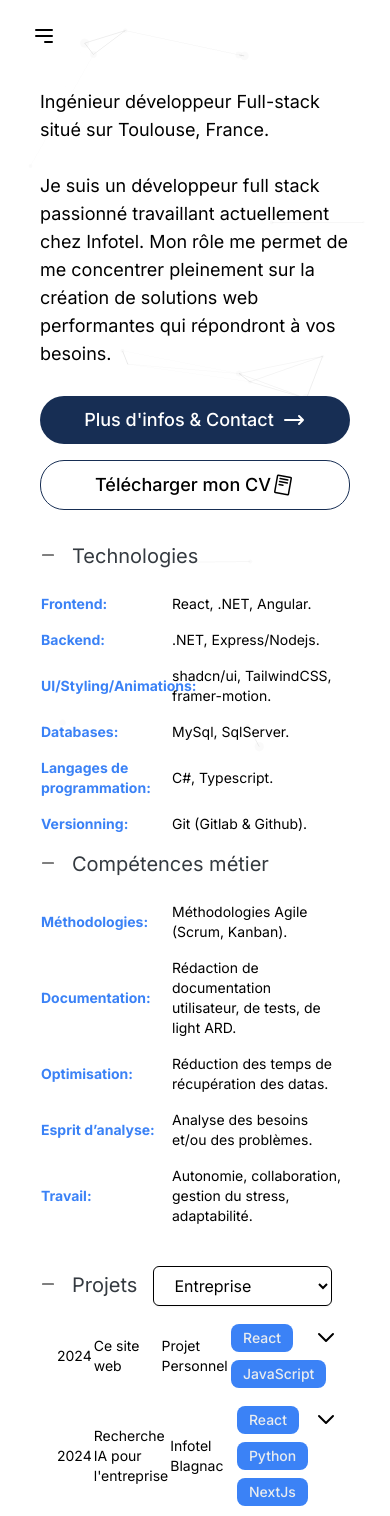
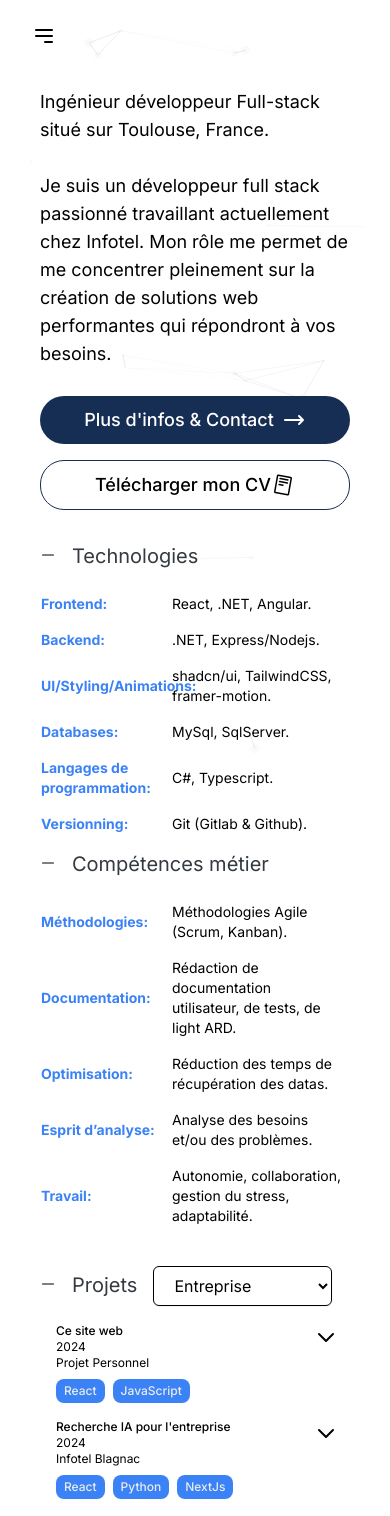
Before and after one commit to ThomasC317/websiteV2, a Next.js app: page /work in a window 390 px wide. Shown: the top 1516 px of the page. Built offline with nearby package versions, Linux system fonts and the light colour scheme.

Commit message:
making work card responsive

```diff
--- a/app/work/page.tsx
+++ b/app/work/page.tsx
@@ -405,12 +405,9 @@ const Experiences = () => {
                   </select>
                 </div>
               </div>
-              <div className="w-full">
+              <div className="container">
       {projects.map((project, index) => {
-                  if (
-                    project.company !== selectedCompany &&
-                    selectedCompany !== "All"
-                  ) {
+        if (project.company !== selectedCompany && selectedCompany !== "All") {
           return null;
         }
 
@@ -419,39 +416,35 @@ const Experiences = () => {
         return (
           <div
             key={index}
-                      className={`bg-hover-transition px-4 py-2 ${
-                        isExpanded ? "border-b" : ""
+            className={`bg-hover-transition px-4 py-2 ${isExpanded ? "border-b" : ""
               } border-color-lightgray cursor-pointer relative`}
             onClick={() => handleToggle(index)}
           >
             <div className="relative">
-                        <table className="w-full">
-                          <tbody>
-                            <tr>
-                              <td className="w-1/16 text-sm xl:text-lg">
+              <div className="block sm:table w-full">
+                <div className="block sm:table-row">
+                  <div className="block sm:table-cell sm:w-1/4 text-xs sm:text-sm lg:text-lg font-medium">
+                    {project.title}
+                  </div>
+                  <div className="block sm:table-cell sm:w-1/16 text-xs sm:text-sm lg:text-lg">
                     {project.finishYear}
-                              </td>
-                              <td className="w-1/4 text-sm xl:text-lg">
-                                {project.title}
-                              </td>
-                              <td className="w-1/4 text-sm xl:text-lg">
+                  </div>
+                  <div className="block sm:table-cell sm:w-1/4 text-xs sm:text-sm lg:text-lg">
                     {project.company}
-                              </td>
-                              <td colSpan={3} className="mt-2 w-3/8">
-                                <div className="flex gap-2 flex-wrap">
+                  </div>
+                  <div className="block sm:table-cell sm:w-3/8 mt-2 sm:mt-0">
+                    <div className="flex flex-wrap gap-2">
                       {project.tags.map((tech, techIndex) => (
                         <span
                           key={techIndex}
-                                      className="bg-azure-radiance-500 px-3 py-1 rounded-lg text-sm xl:text-lg font-medium text-gray-200"
+                          className="bg-azure-radiance-500 px-2 py-1 rounded-lg text-xs sm:text-sm lg:text-lg font-medium text-gray-200"
                         >
                           {tech}
                         </span>
                       ))}
                     </div>
-                              </td>
-                            </tr>
-                          </tbody>
-                        </table>
+                  </div>
+                </div>
                 <CSSTransition
                   in={isExpanded}
                   timeout={1000}
@@ -459,11 +452,11 @@ const Experiences = () => {
                   unmountOnExit
                 >
                   <div className="py-4 expanded-card">
-                            <span className="text-md sm:text-lg text-gray-300">
+                    <span className="text-xs sm:text-md lg:text-lg text-gray-300">
                       {project.year}
                     </span>
                     <p
-                              className="text-gray-700 text-md sm:text-lg"
+                      className="text-gray-700 text-xs sm:text-md lg:text-lg mt-2"
                       dangerouslySetInnerHTML={{
                         __html: project.description,
                       }}
@@ -471,14 +464,14 @@ const Experiences = () => {
                   </div>
                 </CSSTransition>
               </div>
+            </div>
             <div
               className="absolute right-0 transform -translate-x-1/2 -translate-y-1/2 transition-transform"
               style={{ top: "22px" }}
             >
               <svg
                 xmlns="http://www.w3.org/2000/svg"
-                          className={`h-6 w-6 cursor-pointer ${
-                            isExpanded ? "rotate-180" : "rotate-0"
+                className={`h-6 w-6 cursor-pointer ${isExpanded ? "rotate-180" : "rotate-0"
                   }`}
                 fill="none"
                 viewBox="0 0 24 24"
```
Lines whose indentation alone changed are shown as unchanged.
